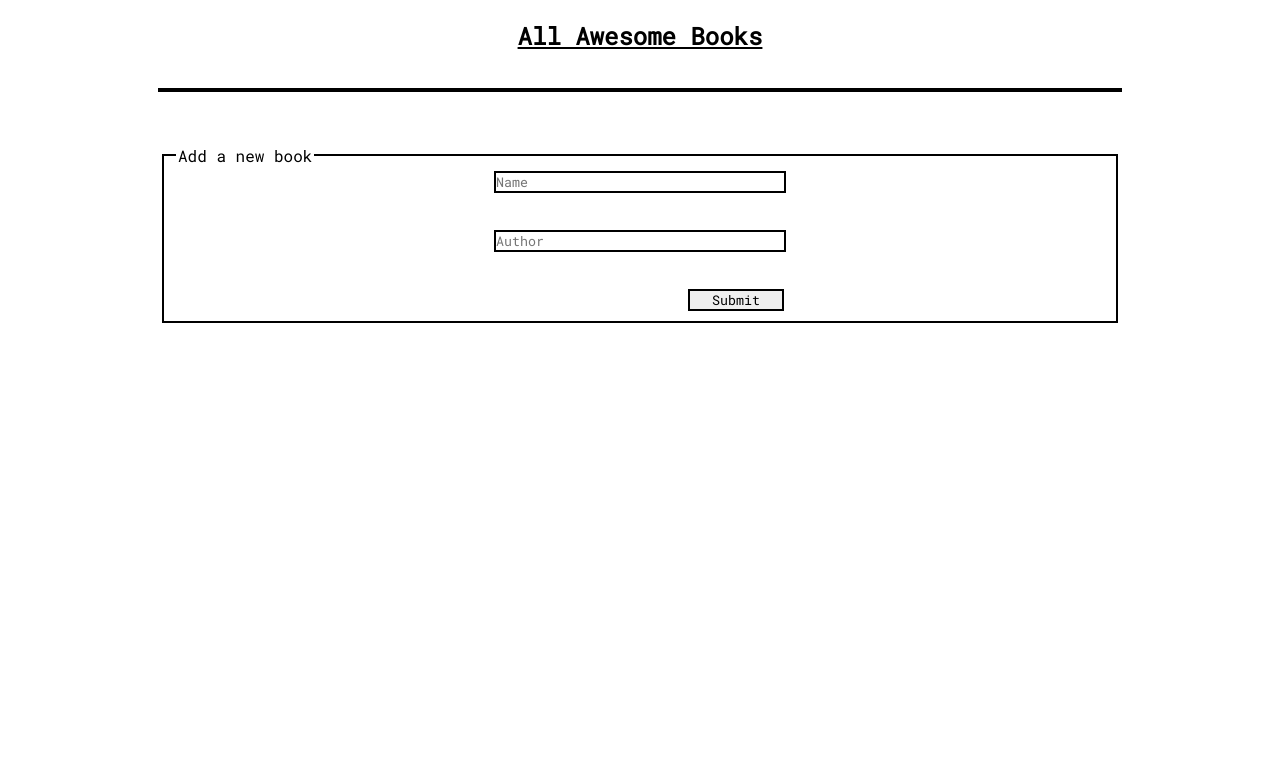
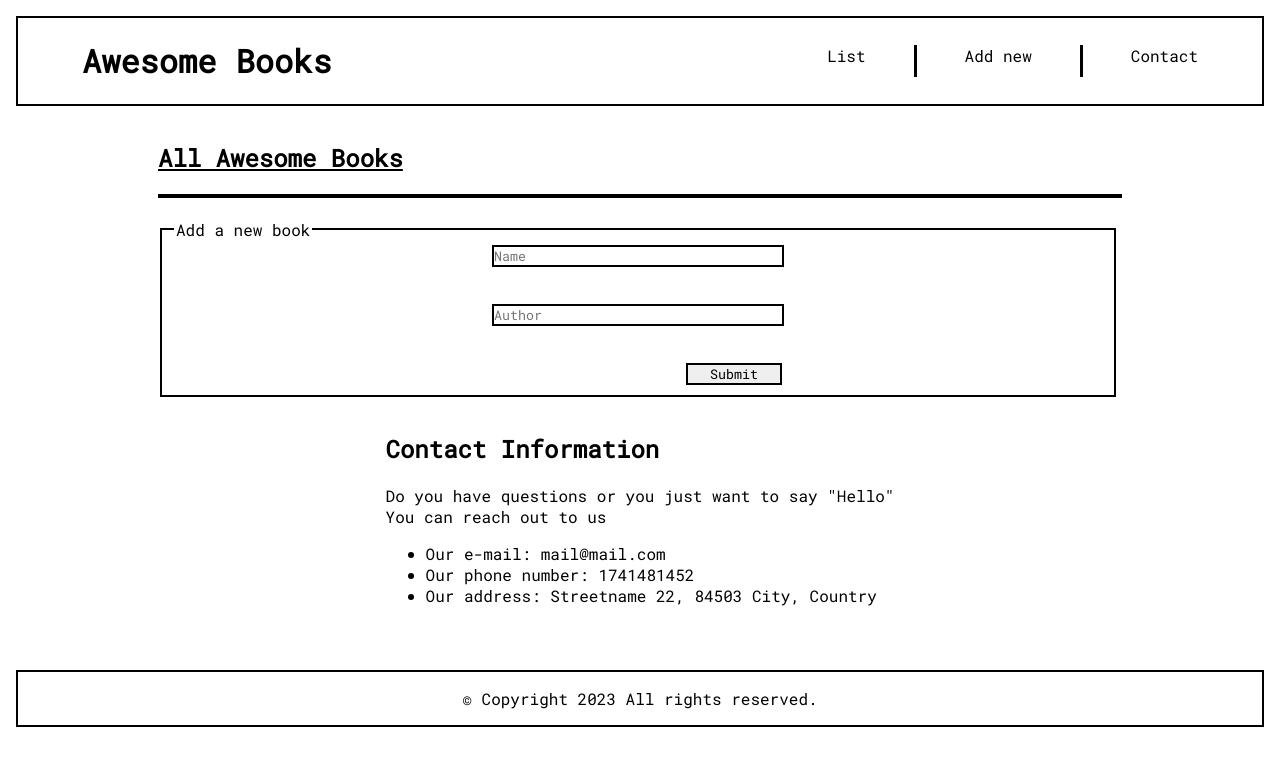
Before and after one commit to iamsjunaid/Awesome-Books, a website: page index.html in a window 1280 px wide. Drawn offline with Linux system fonts and the light colour scheme.

Commit message:
add nabar,footer and contact section

```diff
--- a/index.html
+++ b/index.html
@@ -10,7 +10,20 @@
 </head>
 
 <body>
+  <header>
+    <h1 class="title-logo">Awesome Books</h1>
+    <nav class="navbar">
+      <ul class="list-items-container">
+        <li class="list-item"><a href="#">List</a></li>
+        <li class="vertical-line"></li>
+        <li class="list-item"><a href="#">Add new</a></li>
+        <li class="vertical-line"></li>
+        <li class="list-item"><a href="#">Contact</a></li>
+      </ul>
+    </nav>
+  </header>
   <section class="main-container">
+    <div>
 
       <h1><u>All Awesome Books</u></h1>
       <div class="books">
@@ -28,7 +41,23 @@
           <button type="submit" id="add-book" value="Add">Submit</button>
         </fieldset>
       </form>
+    </div>
+
+    <div class="contact-section">
+      <h1>Contact Information</h1>
+      <p>Do you have questions or you just want to say "Hello"<br>You can reach out to us</p>
+      <div>
+        <ul>
+          <li>Our e-mail: mail@mail.com</li>
+          <li>Our phone number: 1741481452</li>
+          <li>Our address: Streetname 22, 84503 City, Country</li>
+        </ul>
+      </div>
+    </div>
   </section>
+  <footer>
+    <p>&copy; Copyright 2023 All rights reserved.</p>
+  </footer>
   <script src="./script/script.js"></script>
 </body>
 
--- a/styles/style.css
+++ b/styles/style.css
@@ -7,6 +7,34 @@
   margin: 0;
   padding: 0;
   font-family: 'Roboto Mono', monospace;
+}
+
+header {
+  display: flex;
+  justify-content: space-between;
+  padding: 0 4rem;
+  margin: 1rem;
+  align-items: center;
+}
+
+.vertical-line {
+  border-left: 3px solid #000;
+  height: 2rem;
+}
+
+.list-item > a {
+  text-decoration: none;
+  color: #000;
+}
+
+.list-item > a:hover {
+  text-decoration: underline;
+}
+
+.list-items-container {
+  display: flex;
+  list-style: none;
+  gap: 3rem;
 }
 
 .main-container {
@@ -20,7 +48,9 @@
 .books,
 fieldset,
 input,
-button {
+button,
+header,
+footer {
   border: 2px solid #000;
 }
 
@@ -70,6 +100,12 @@
   color: #fff;
 }
 
+footer {
+  display: flex;
+  justify-content: center;
+  margin: 3rem 1rem;
+}
+
 @media screen and (max-width: 768px) {
   .main-container {
     padding: 0 1rem;
```
Lines whose indentation alone changed are shown as unchanged.
